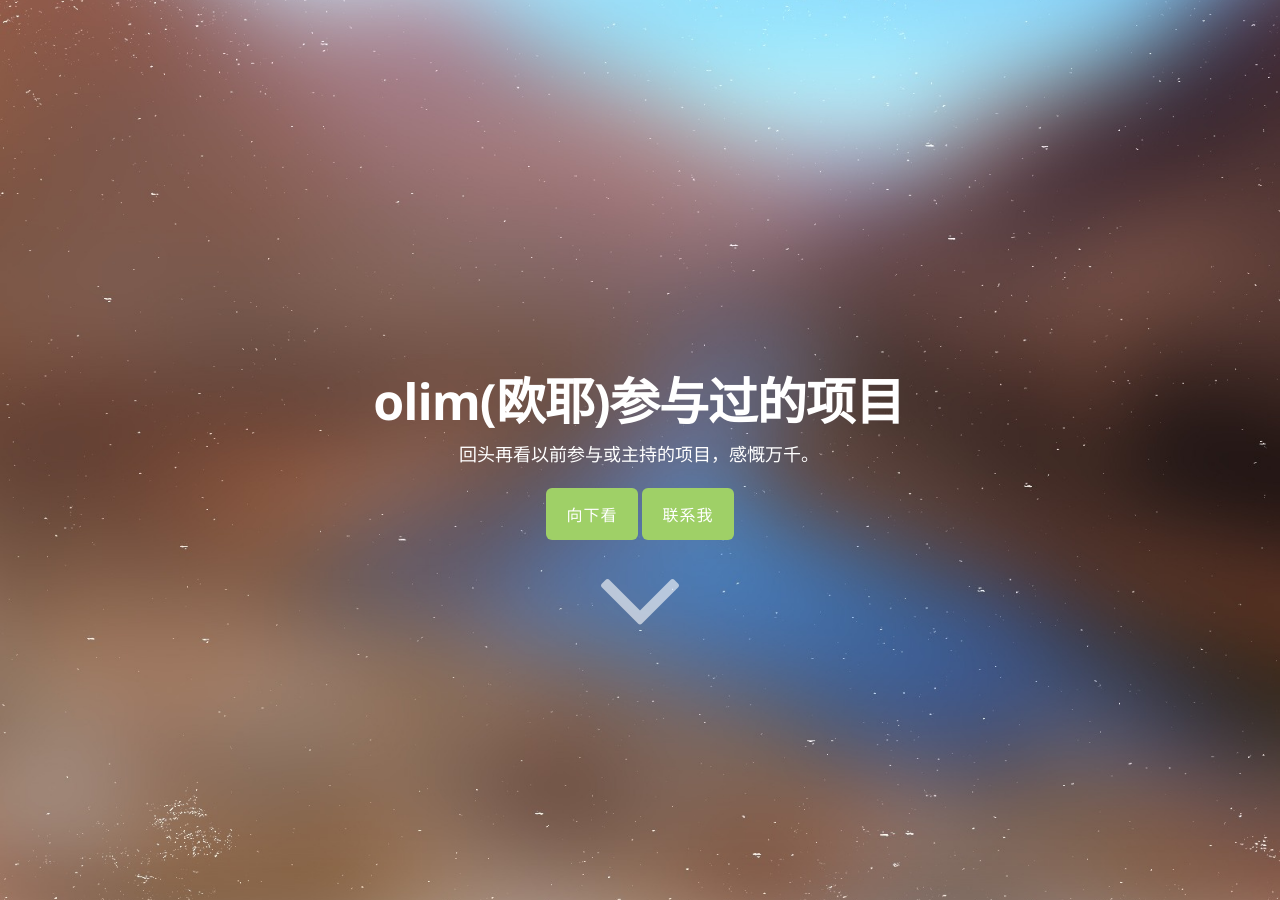
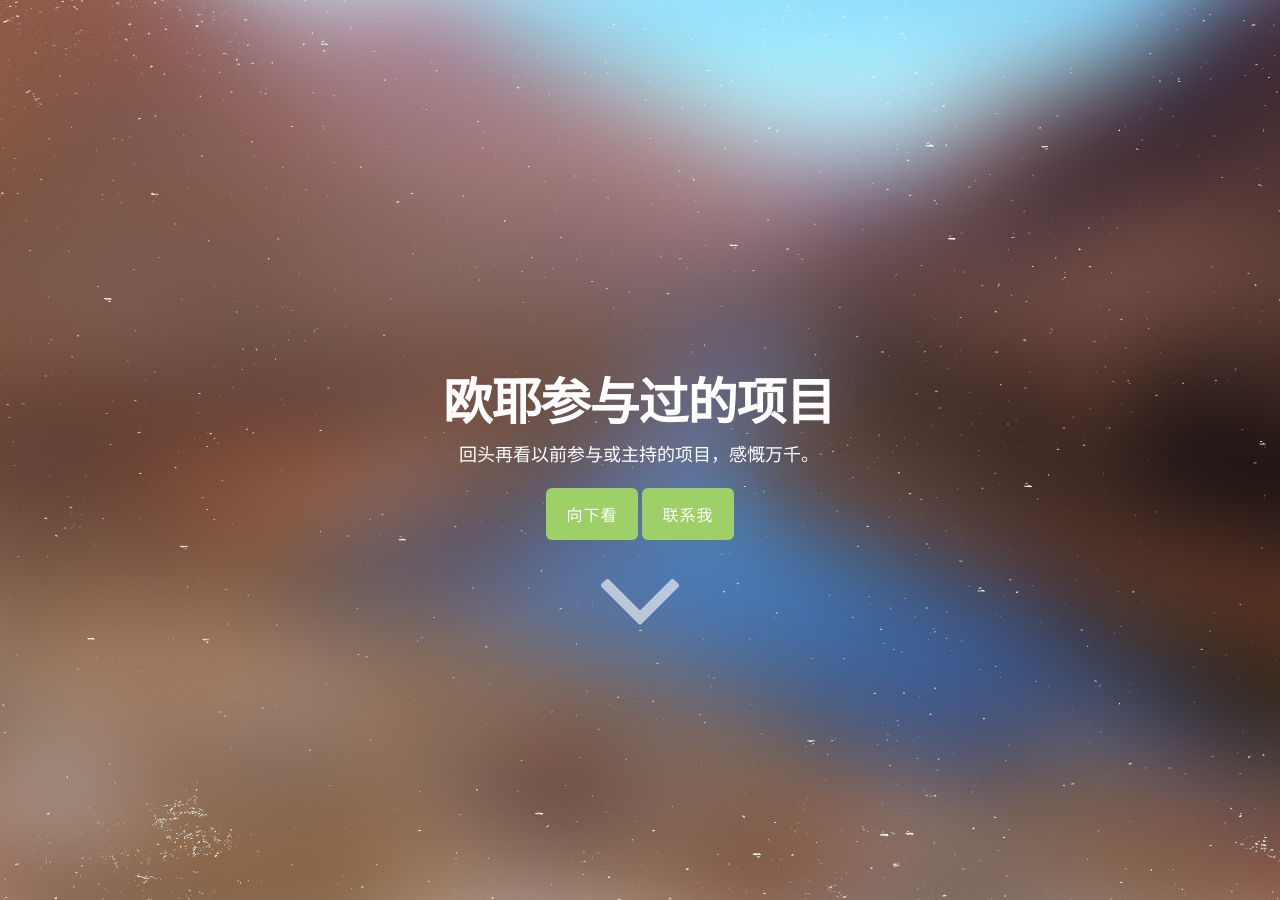
Before and after one commit to olimwei/project, a Jekyll site: the page built from index.html, in a window 1280 px wide and 900 px high. Built offline with Jekyll 4.4.1, drawn with Linux system fonts in a browser that asks for light colours; nearby versions of some CDN libraries; a script that is not in the unit is left out.

Commit message:
Update _config.yml

```diff
--- a/_config.yml
+++ b/_config.yml
@@ -1,4 +1,4 @@
-title: olim(欧耶)参与过的项目
+title: 欧耶参与过的项目
 description: 回头再看以前参与或主持的项目，感慨万千。
 url: "project.olim.ca"
 
```
